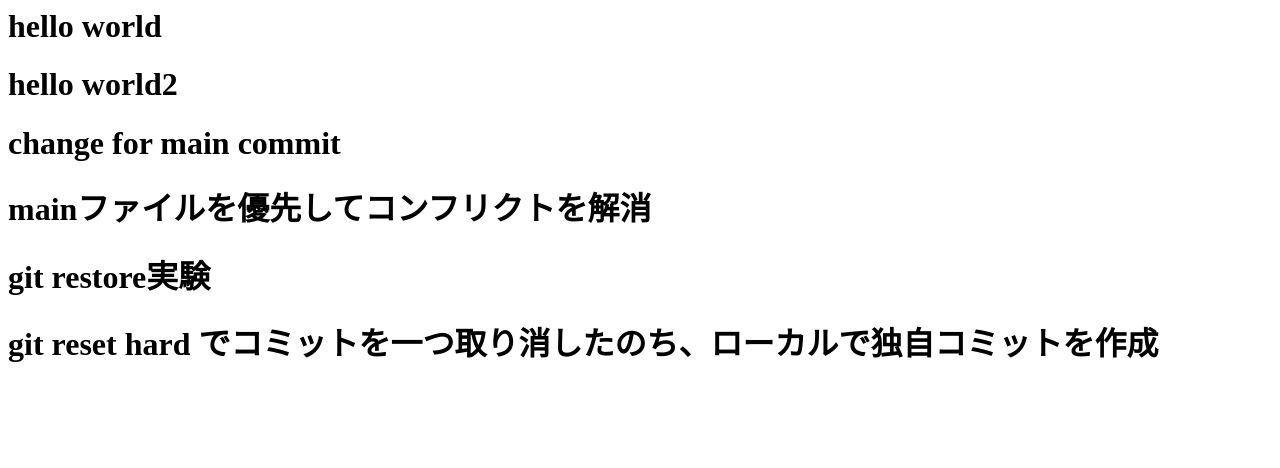
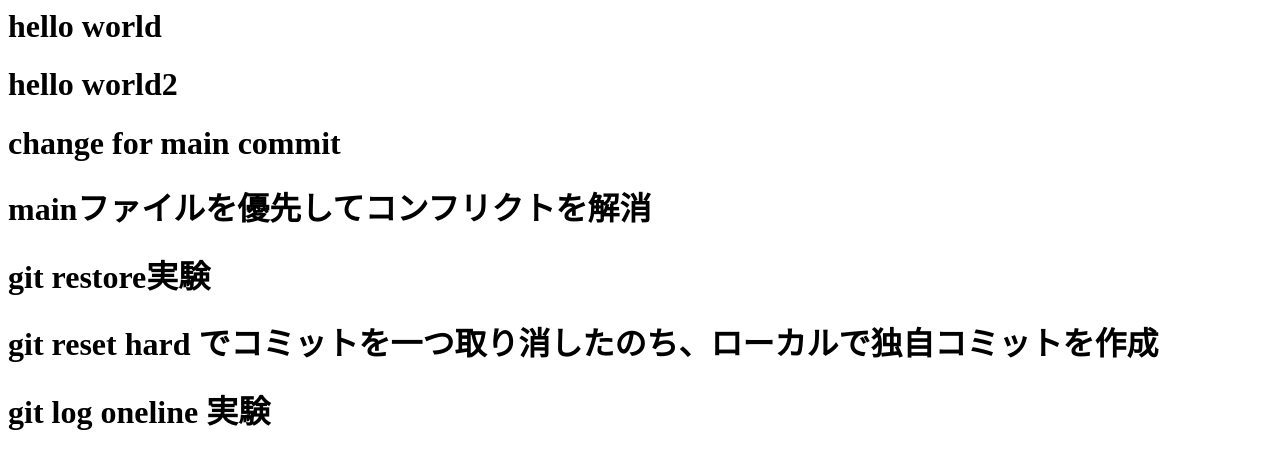
Before and after one commit to yuji1123-hyogo/git-learn2, a plain HTML site: page index.html in a window 1280 px wide. Drawn offline with Linux system fonts and the light colour scheme.

Commit message:
git log oneline実験

```diff
--- a/index.html
+++ b/index.html
@@ -4,3 +4,4 @@
 <h1>mainファイルを優先してコンフリクトを解消</h1>
 <h1>git restore実験</h1>
 <h1>git reset hard でコミットを一つ取り消したのち、ローカルで独自コミットを作成</h1>
+<h1>git log oneline 実験</h1>
```
